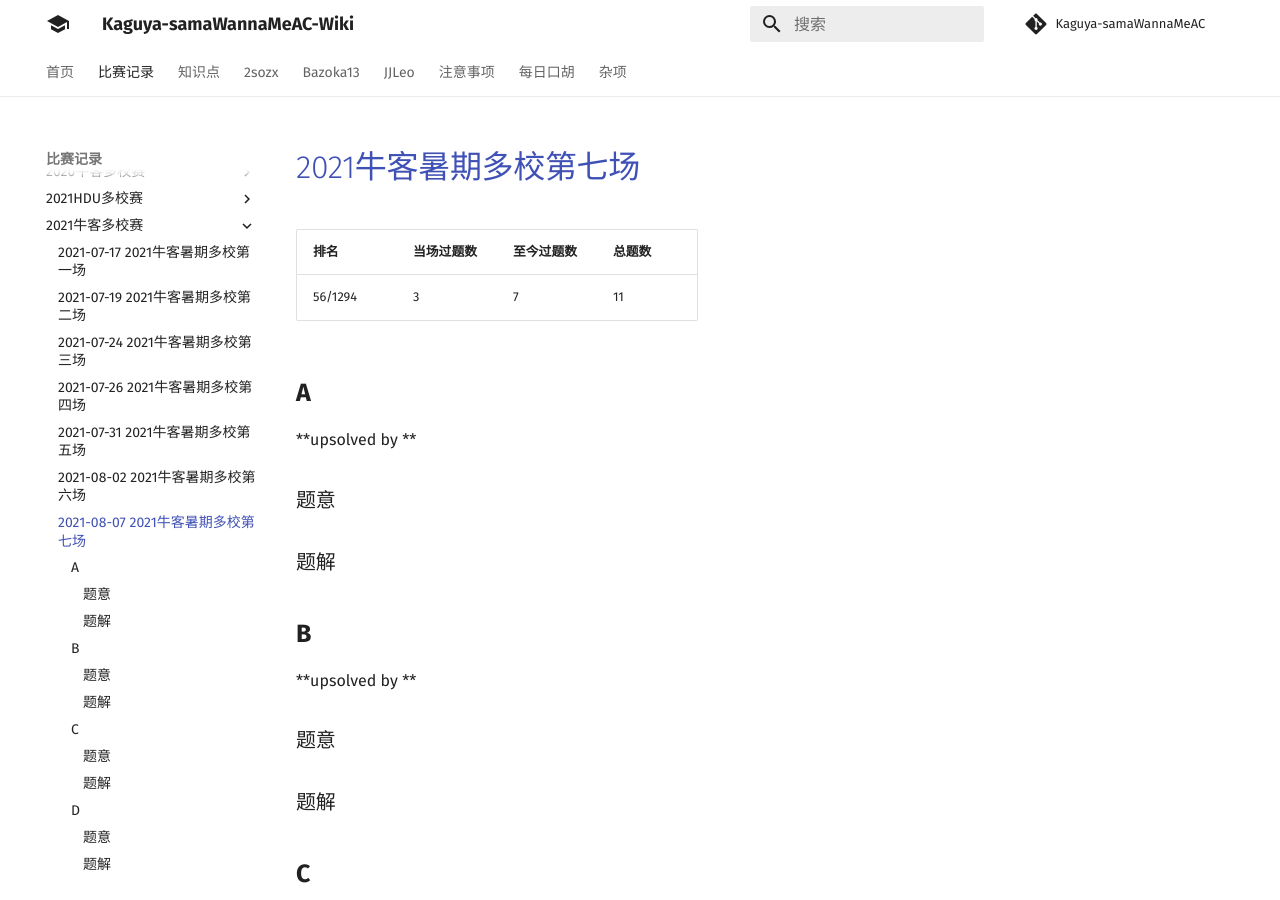
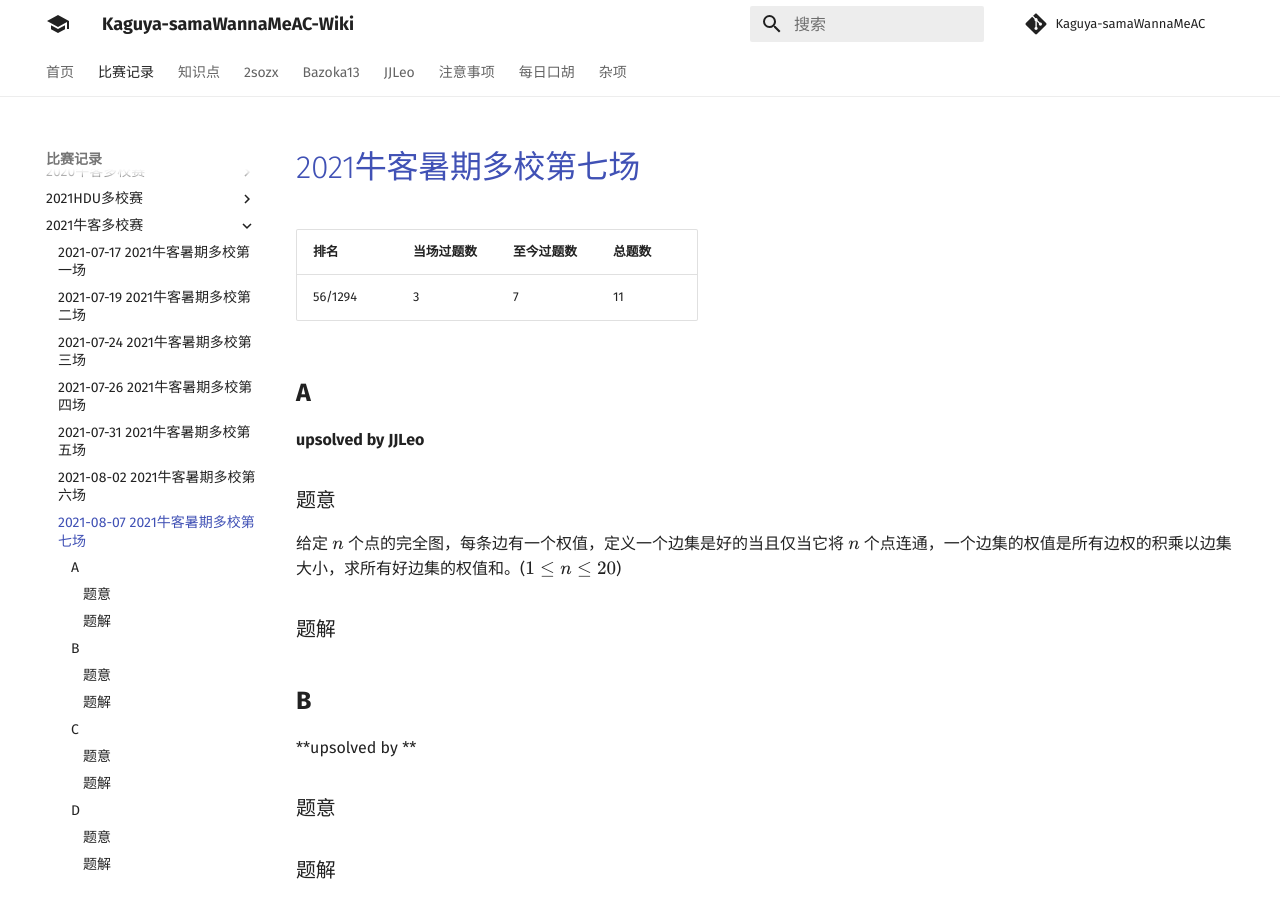
Before and after one commit to Kaguya-samaWannaMeAC/kaguya-samawannameac.github.io, an MkDocs documentation site: the page built from docs/contest/2021-08-07 2021牛客暑期多校第七场.md, in a window 1280 px wide and 900 px high. Built offline with MkDocs 1.6.1 and Material for MkDocs 9.7.7, drawn with Linux system fonts in a browser that asks for light colours; comment, search, counter and statistics services are not loaded.

Commit message:
Update 2021-08-07 2021牛客暑期多校第七场.md

```diff
--- a/docs/contest/2021-08-07 2021牛客暑期多校第七场.md
+++ b/docs/contest/2021-08-07 2021牛客暑期多校第七场.md
@@ -6,11 +6,11 @@
 
 ## **A**
 
-**upsolved by **
+**upsolved by JJLeo**
 
 ### 题意
 
-
+给定 $n$ 个点的完全图，每条边有一个权值，定义一个边集是好的当且仅当它将 $n$ 个点连通，一个边集的权值是所有边权的积乘以边集大小，求所有好边集的权值和。($1 \le n \le 20$)
 
 ### 题解
 
```
